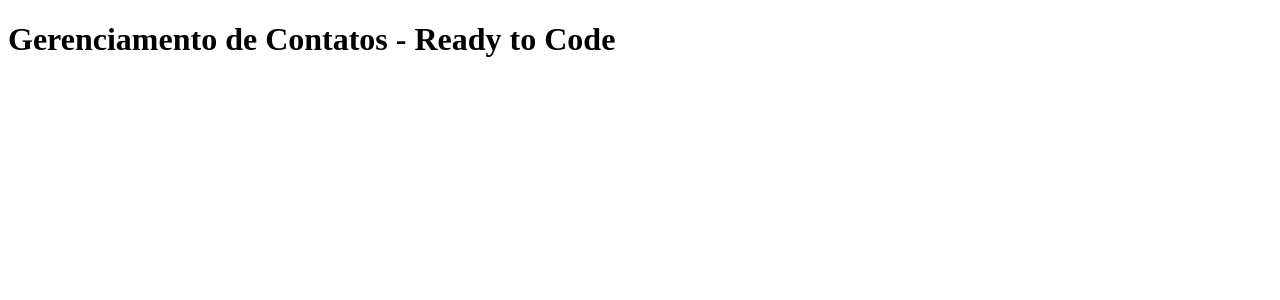
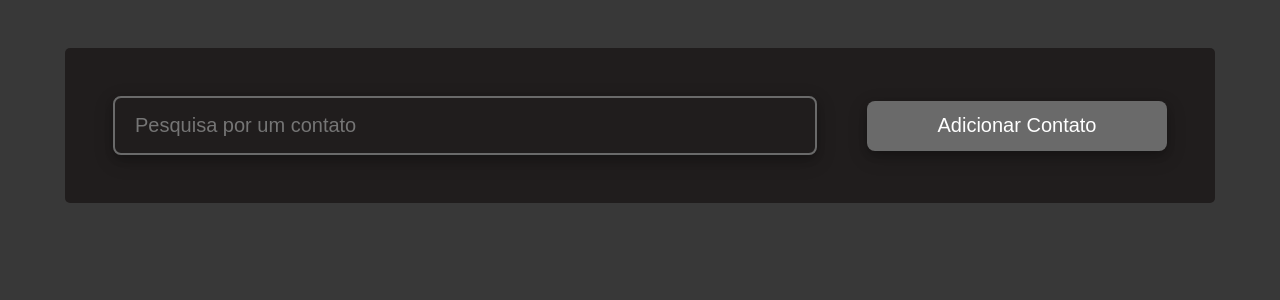
Before and after one commit to guilherme-braga4/gerenciador-contatos-react, a React (Vite) app: page / in a window 1280 px wide. Shown: the top 300 px of the page. Built offline with nearby package versions, Linux system fonts and the light colour scheme.

Commit message:
Ajuste de Estilo Global | Renderizando Home no Root

```diff
--- a/src/App.tsx
+++ b/src/App.tsx
@@ -1,7 +1,7 @@
-import { useState } from 'react'
+import React, { useState } from 'react'
+import Home from './Pages/Home/index'
 
 function App() {
-  const [count, setCount] = useState(0)
 
   return (
     <div className="App">
--- /dev/null
+++ b/src/Pages/Home/index.tsx
@@ -0,0 +1,15 @@
+import React, {useState} from 'react'
+import { Container } from './styles'
+import Header from '../../Components/Header/index'
+// import {validarEmail, validarSenha} from '../../utils/validadores'
+// import { NavLink, useNavigate } from "react-router-dom";
+
+const Home = () => {
+  return (
+    <Container>
+      <Header/>
+    </Container>
+   );
+}
+
+export default Home;
--- /dev/null
+++ b/src/Pages/Home/styles.ts
@@ -0,0 +1,10 @@
+import styled from "styled-components";
+
+export const Container = styled.div`
+  display: flex;
+  justify-content: center;
+  align-items: flex-start;
+  height: 100vh;
+  min-width: 100vw;
+  background-color: #383838
+`
--- a/src/main.tsx
+++ b/src/main.tsx
@@ -1,9 +1,12 @@
 import React from 'react'
 import ReactDOM from 'react-dom/client'
 import App from './App'
+import Home from './Pages/Home/index'
+import GlobalStyle from './styles/global'
 
 ReactDOM.createRoot(document.getElementById('root') as HTMLElement).render(
   <React.StrictMode>
-    <App />
+    <GlobalStyle/>
+    <Home/>
   </React.StrictMode>
 )
--- /dev/null
+++ b/src/styles/global.ts
@@ -0,0 +1,19 @@
+import { createGlobalStyle } from "styled-components";
+
+const GlobalStyle = createGlobalStyle`
+
+  * {
+    margin: 0;
+    padding: 0;
+    box-sizing: border-box;
+  }
+
+  body {
+    width: 100vw;
+    height: 100vh;
+    background-color: #f0f2f5;
+    font-family: Poppins
+  }
+`;
+
+export default GlobalStyle;
```
